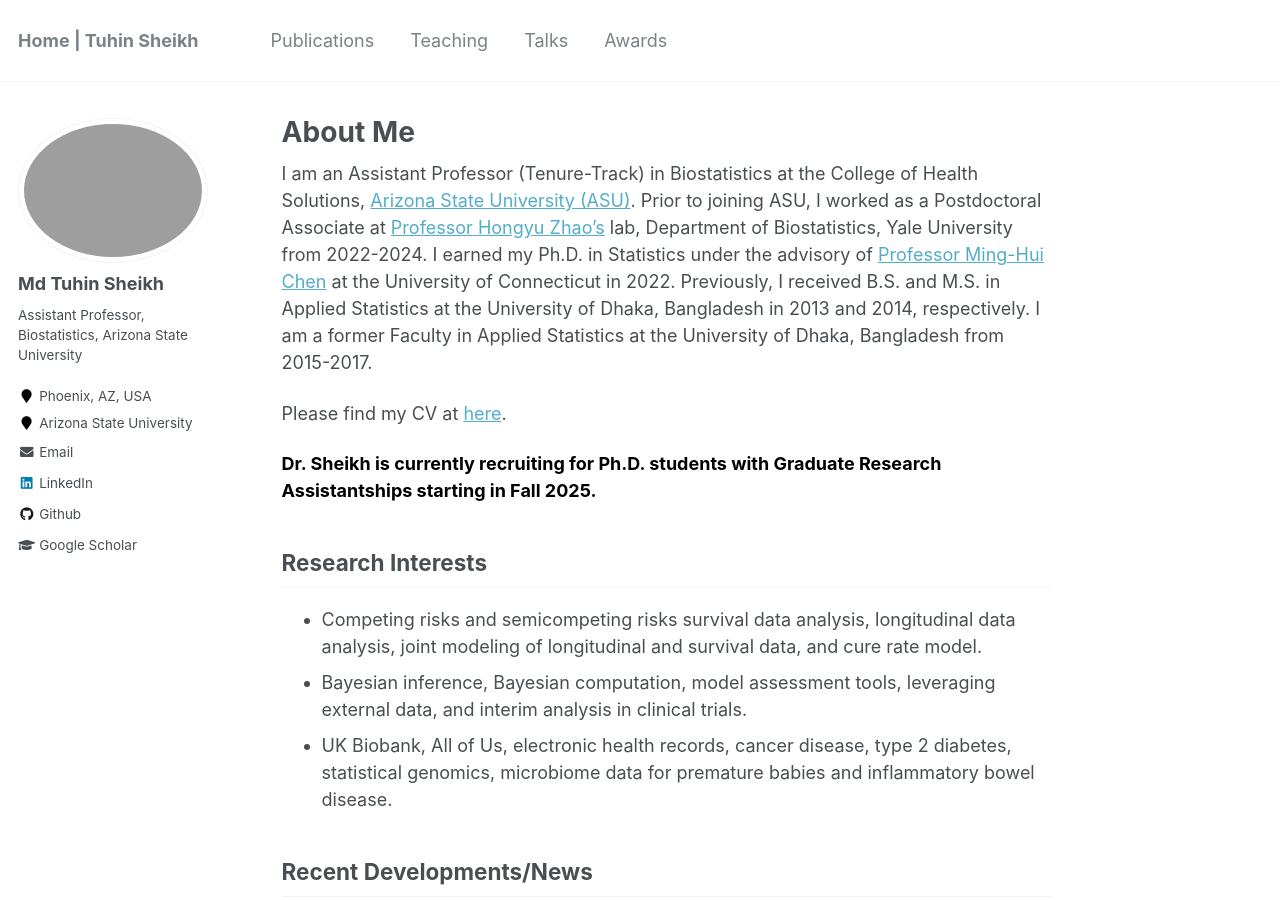
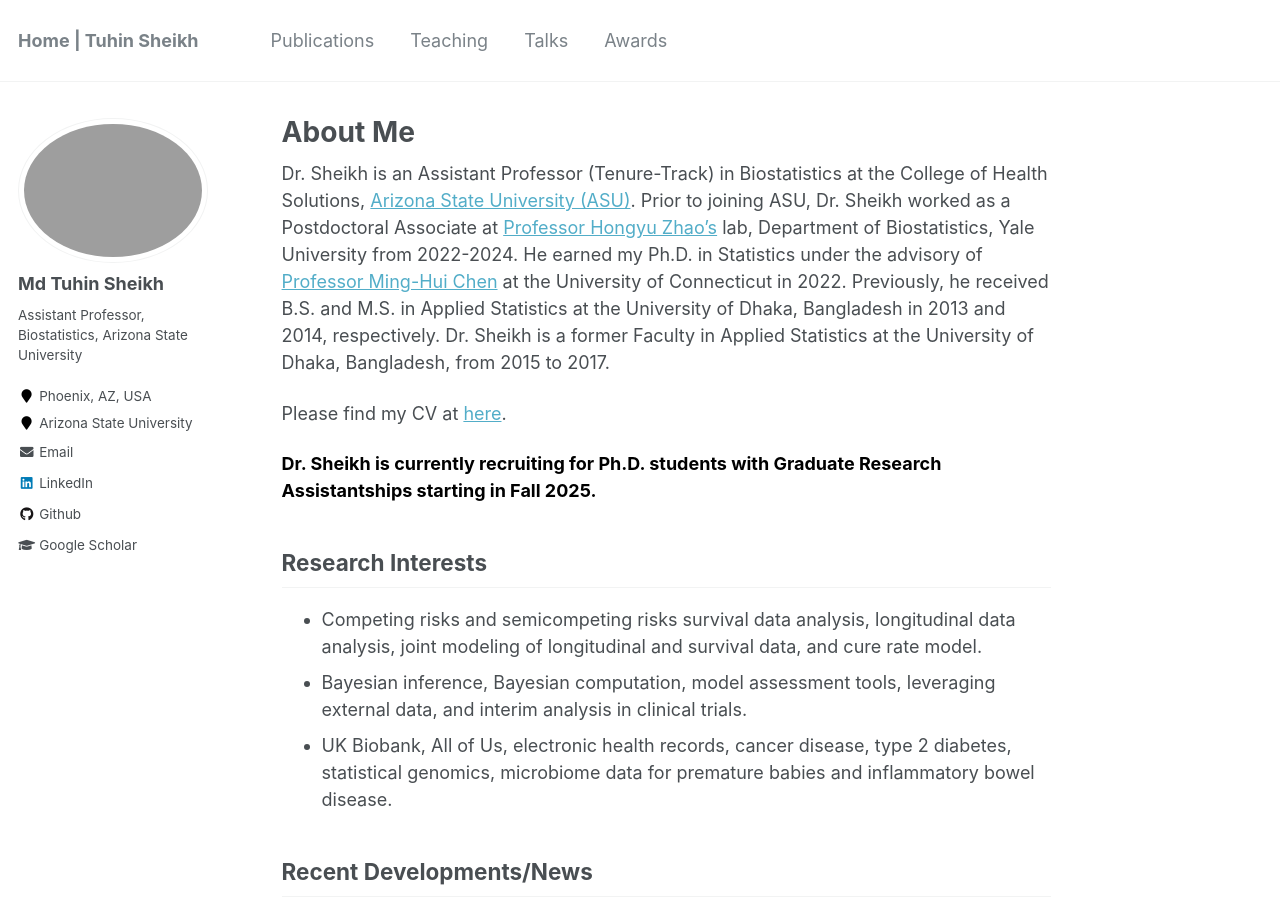
Before and after one commit to mdtuhinsheikh/mdtuhinsheikh.github.io, a Jekyll site: the page built from _pages/about.md, in a window 1280 px wide and 900 px high. Built offline with Jekyll 4.4.1, drawn with Linux system fonts in a browser that asks for light colours.

Commit message:
Update about.md

```diff
--- a/_pages/about.md
+++ b/_pages/about.md
@@ -7,7 +7,7 @@ redirect_from:
   - /about/
   - /about.html
 ---
-I am an Assistant Professor (Tenure-Track) in Biostatistics at the College of Health Solutions, [Arizona State University (ASU)](https://search.asu.edu/profile/5201535){:target="_blank"}. Prior to joining ASU, I worked as a Postdoctoral Associate at [Professor Hongyu Zhao's](https://zhaocenter.org/index.html){:target="_blank"} lab, Department of Biostatistics, Yale University from 2022-2024. I earned my Ph.D. in Statistics under the advisory of [Professor Ming-Hui Chen](http://merlot.stat.uconn.edu/~mic02006/){:target="_blank"} at the University of Connecticut in 2022. Previously, I received B.S. and M.S. in Applied Statistics at the University of Dhaka, Bangladesh in 2013 and 2014, respectively. I am a former Faculty in Applied Statistics at the University of Dhaka, Bangladesh from 2015-2017.
+Dr. Sheikh is an Assistant Professor (Tenure-Track) in Biostatistics at the College of Health Solutions, [Arizona State University (ASU)](https://search.asu.edu/profile/5201535){:target="_blank"}. Prior to joining ASU, Dr. Sheikh worked as a Postdoctoral Associate at [Professor Hongyu Zhao's](https://zhaocenter.org/index.html){:target="_blank"} lab, Department of Biostatistics, Yale University from 2022-2024. He earned my Ph.D. in Statistics under the advisory of [Professor Ming-Hui Chen](http://merlot.stat.uconn.edu/~mic02006/){:target="_blank"} at the University of Connecticut in 2022. Previously, he received B.S. and M.S. in Applied Statistics at the University of Dhaka, Bangladesh in 2013 and 2014, respectively. Dr. Sheikh is a former Faculty in Applied Statistics at the University of Dhaka, Bangladesh, from 2015 to 2017.
 
 Please find my CV at [here](https://www.dropbox.com/scl/fi/sy1u8rr8v88s0ng293otr/CV_Sheikh_MdTuhin.pdf?rlkey=zlmn2gvg8p777acfznzz37e62&st=xu7fvckw&dl=0){:target="_blank"}.
 
```
